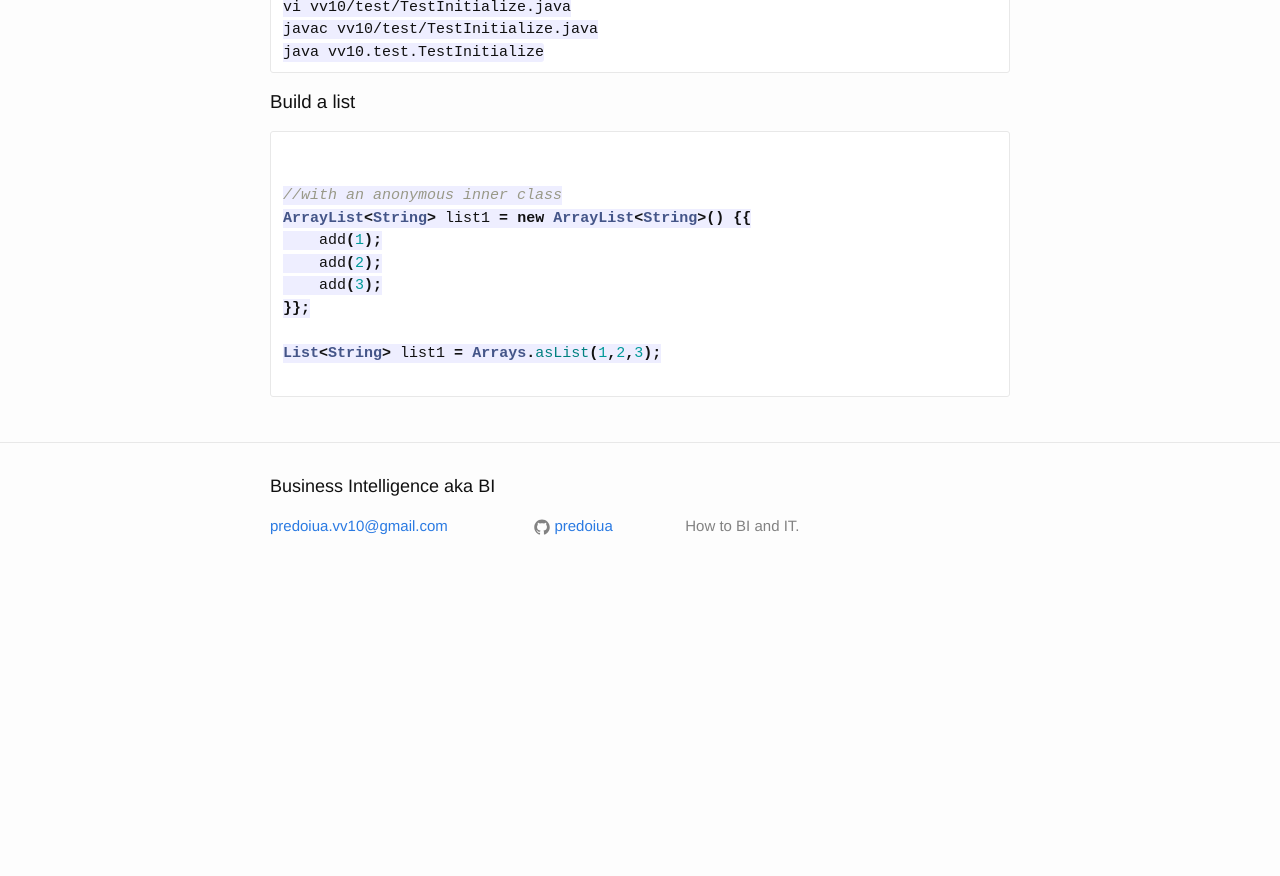
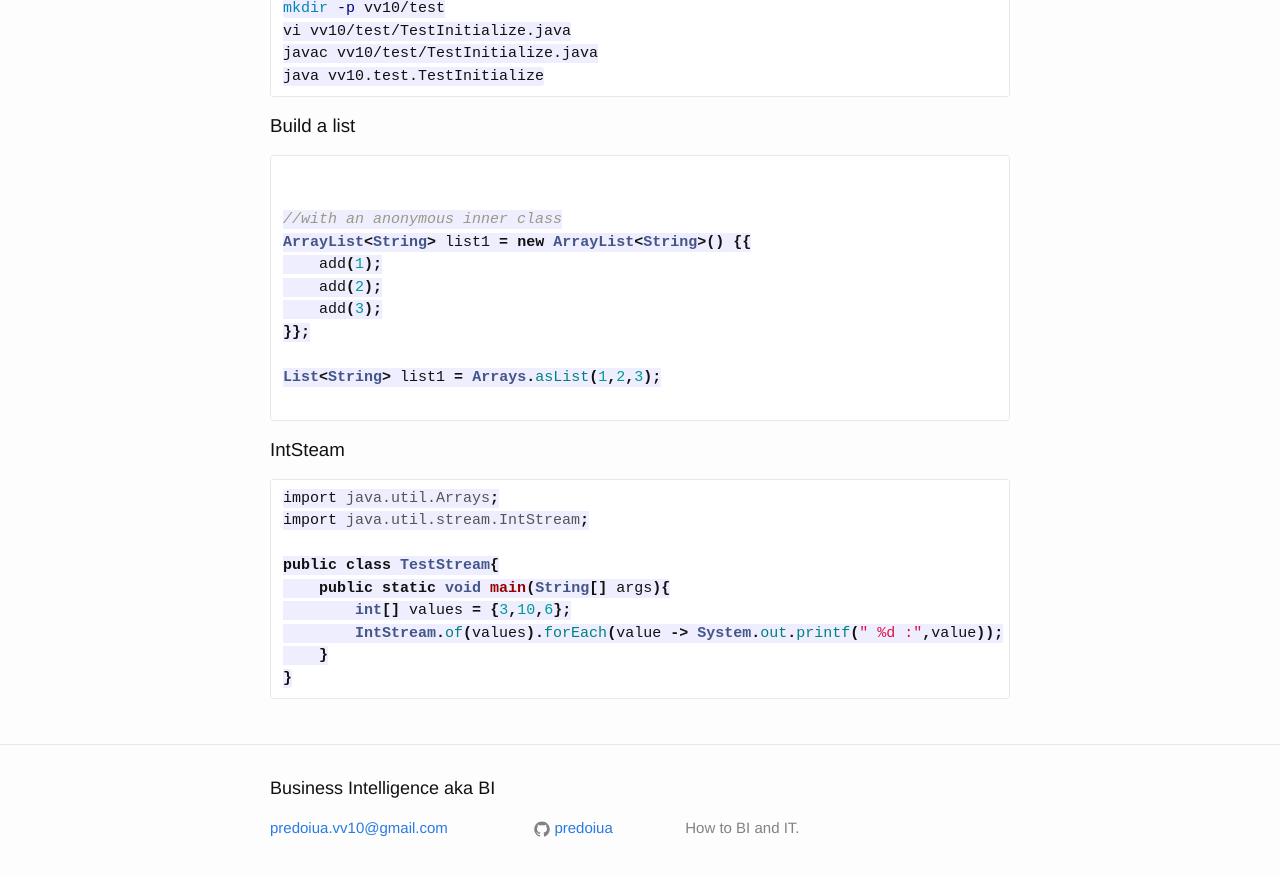
Before and after one commit to predoiua/predoiua.github.io, a Jekyll site: the page built from tutorials/java/java_general/index.md, in a window 1280 px wide and 900 px high, scrolled down 1054 px. Shown: the top 876 px of the window. Built offline with Jekyll 4.4.1, drawn with Linux system fonts in a browser that asks for light colours; before the commit the page ends 1651 px from its top, so only the background shows below that.

Commit message:
java int steams

```diff
--- a/tutorials/java/java_general/index.md
+++ b/tutorials/java/java_general/index.md
@@ -68,3 +68,18 @@
 List<String> list1 = Arrays.asList(1,2,3);
 {% endraw %}
 ~~~
+
+
+###IntSteam
+
+~~~java
+import java.util.Arrays;
+import java.util.stream.IntStream;
+
+public class TestStream{
+    public static void main(String[] args){
+        int[] values = {3,10,6};
+        IntStream.of(values).forEach(value -> System.out.printf(" %d :",value));
+    }
+}
+~~~
```
